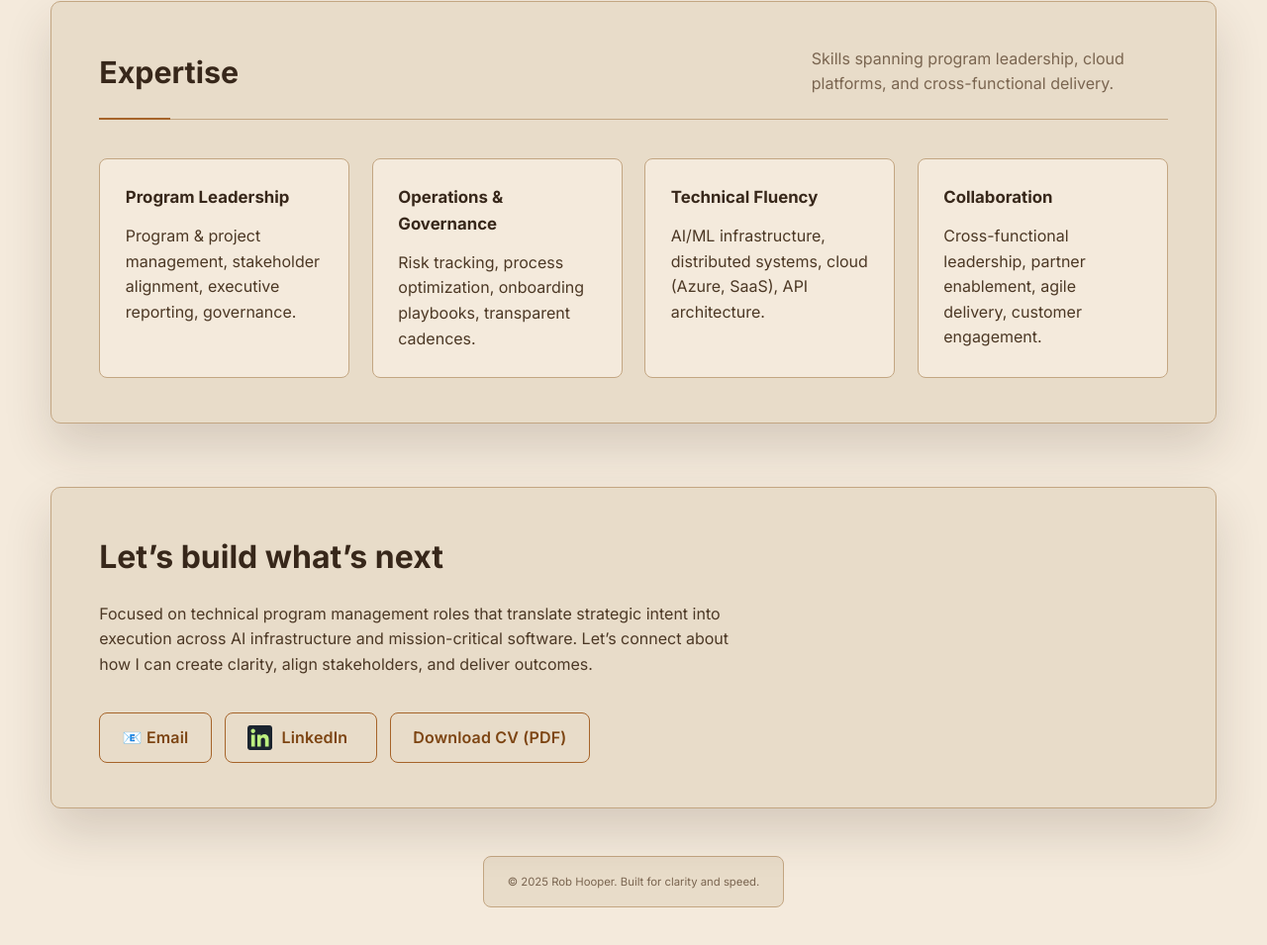
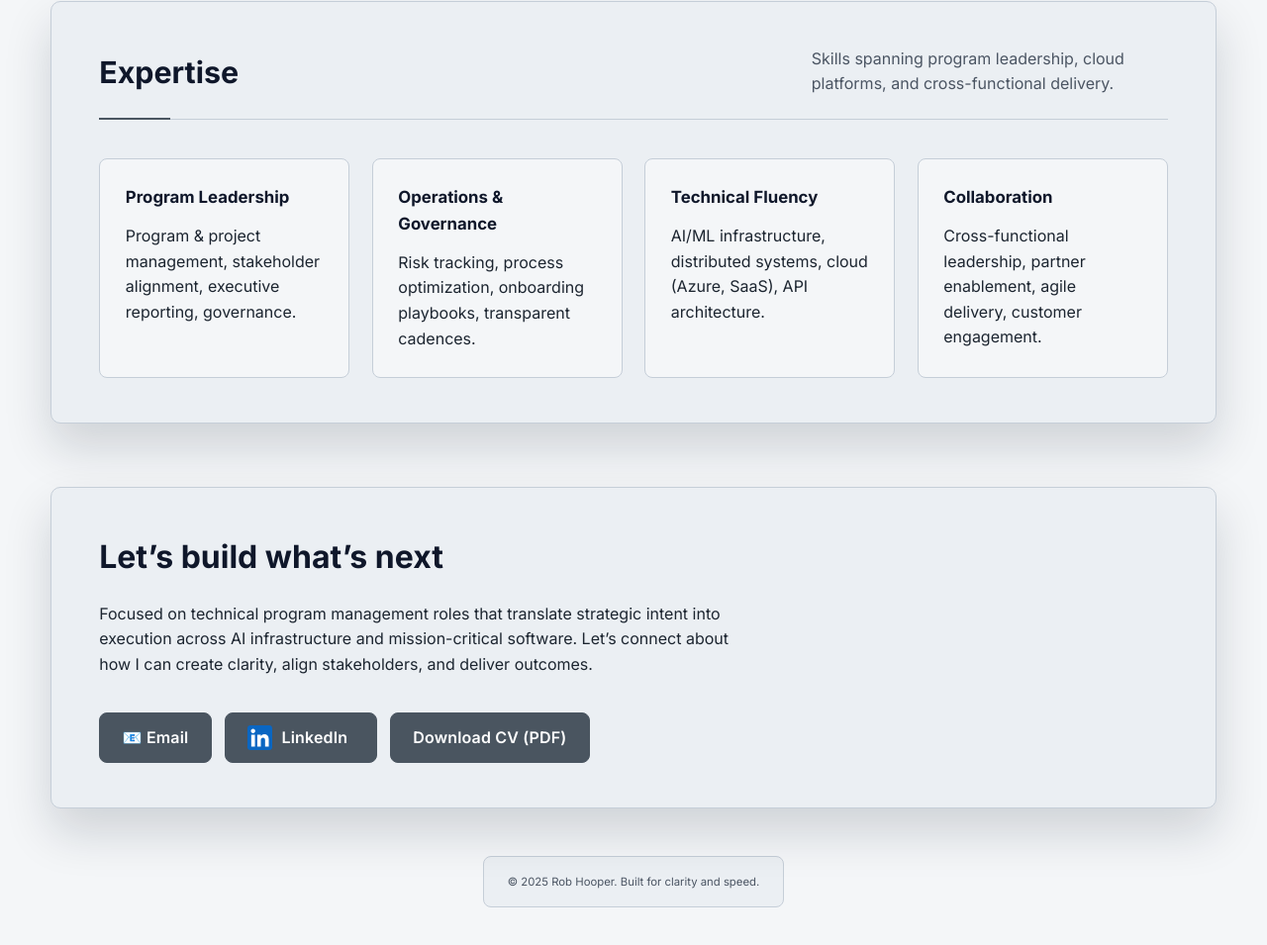
Before and after one commit to rhoopr/resume, a plain HTML site: page index.html in a window 1280 px wide. Shown: the part 2447-3402 px from the top of the page at 99% size. Drawn offline with Linux system fonts and the light colour scheme.

Commit message:
Restore LinkedIn brand colors

```diff
--- a/index.html
+++ b/index.html
@@ -227,11 +227,11 @@
                   <g fill="none" fill-rule="evenodd">
                     <path
                       d="M8,72 L64,72 C68.418278,72 72,68.418278 72,64 L72,8 C72,3.581722 68.418278,0 64,0 L8,0 C3.581722,0 0,3.581722 0,8 L0,64 C0,68.418278 3.581722,72 8,72 Z"
-                      fill="#1b242f"
+                      fill="#0a66c2"
                     />
                     <path
                       d="M62,62 L51.315625,62 L51.315625,43.8021149 C51.315625,38.8127542 49.4197917,36.0245323 45.4707031,36.0245323 C41.1746094,36.0245323 38.9300781,38.9261103 38.9300781,43.8021149 L38.9300781,62 L28.6333333,62 L28.6333333,27.3333333 L38.9300781,27.3333333 L38.9300781,32.0029283 C38.9300781,32.0029283 42.0260417,26.2742151 49.3825521,26.2742151 C56.7356771,26.2742151 62,30.7644705 62,40.051212 L62,62 Z M16.349349,22.7940133 C12.8420573,22.7940133 10,19.9296567 10,16.3970067 C10,12.8643566 12.8420573,10 16.349349,10 C19.8566406,10 22.6970052,12.8643566 22.6970052,16.3970067 C22.6970052,19.9296567 19.8566406,22.7940133 16.349349,22.7940133 Z M11.0325521,62 L21.769401,62 L21.769401,27.3333333 L11.0325521,27.3333333 L11.0325521,62 Z"
-                      fill="#bdef80"
+                      fill="#ffffff"
                     />
                   </g>
                 </svg>
--- a/styles/site.css
+++ b/styles/site.css
@@ -1,24 +1,24 @@
 :root {
   color-scheme: light;
-  --bg-0: #f4eadc;
-  --bg-1: #e8dcc9;
-  --bg-2: #d6c3aa;
-  --bg-3: #c3ac8f;
-  --bg-4: #b49778;
-  --panel-stroke: #c3a682;
-  --panel-stroke-strong: #a27c4f;
-  --text-strong: #37271a;
-  --text-body: #4c3825;
-  --text-soft: #7a6550;
-  --accent: #a6642a;
-  --accent-strong: #7d4513;
-  --accent-ambient: rgba(166, 100, 42, 0.1);
+  --bg-0: #f4f6f8;
+  --bg-1: #ebeff3;
+  --bg-2: #dde3ea;
+  --bg-3: #ccd5df;
+  --bg-4: #b4c0ce;
+  --panel-stroke: #c5ced8;
+  --panel-stroke-strong: #8b98ac;
+  --text-strong: #0f172a;
+  --text-body: #1c2530;
+  --text-soft: #4b5563;
+  --accent: #4a5560;
+  --accent-strong: #323a3f;
+  --accent-ambient: rgba(50, 58, 63, 0.14);
   --radius-lg: 10px;
   --radius-md: 8px;
   --radius-sm: 4px;
-  --shadow-lg: 0 24px 48px rgba(55, 39, 26, 0.16);
-  --shadow-md: 0 16px 30px rgba(55, 39, 26, 0.12);
-  --shadow-sm: 0 8px 18px rgba(55, 39, 26, 0.1);
+  --shadow-lg: 0 24px 48px rgba(15, 23, 42, 0.16);
+  --shadow-md: 0 16px 30px rgba(15, 23, 42, 0.12);
+  --shadow-sm: 0 8px 18px rgba(15, 23, 42, 0.1);
   --container: min(1180px, 92vw);
   font-family: "Inter", system-ui, -apple-system, BlinkMacSystemFont, "Segoe UI", sans-serif;
   line-height: 1.6;
@@ -371,14 +371,14 @@ a:focus {
 
 .button--ghost {
   border-color: var(--accent);
-  background: transparent;
-  color: var(--accent);
+  background: var(--accent);
+  color: #fff;
 }
 
 .button--ghost:hover,
 .button--ghost:focus {
-  background: var(--accent-ambient);
-  color: var(--accent-strong);
+  background: var(--accent-strong);
+  color: #fff;
 }
 
 .button--primary {
@@ -626,8 +626,8 @@ a:focus {
   padding: 0.75rem 1.4rem;
   border-radius: var(--radius-md);
   border: 1px solid var(--accent);
-  background: transparent;
-  color: var(--accent-strong);
+  background: var(--accent);
+  color: #fff;
   text-decoration: none;
   font-weight: 600;
   letter-spacing: 0.01em;
@@ -636,8 +636,8 @@ a:focus {
 
 .contact-console__link:hover,
 .contact-console__link:focus {
-  background: var(--accent-ambient);
-  color: var(--accent-strong);
+  background: var(--accent-strong);
+  color: #fff;
 }
 
 .contact-console__link svg {
```
